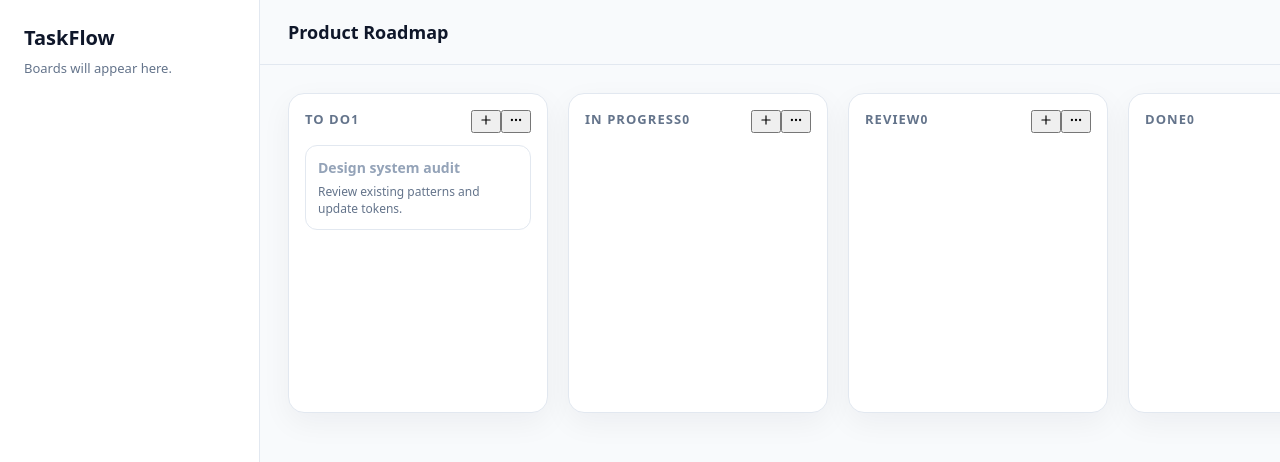
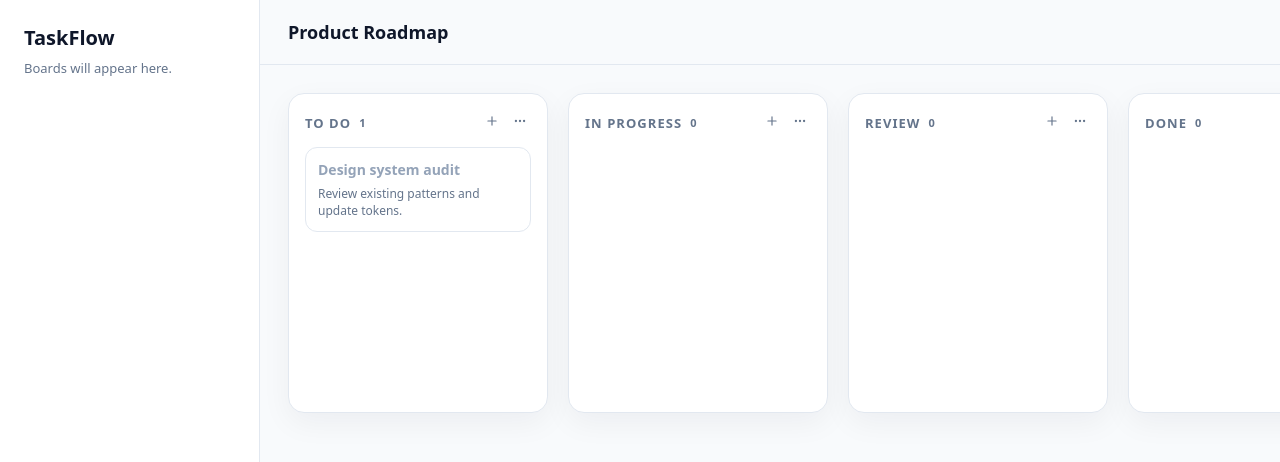
Before and after one commit to letsgokala/Kala-weather-app, a React (Vite) app: page / in a window 1280 px wide. Shown: the top 462 px of the page. Built offline with nearby package versions, Linux system fonts and the light colour scheme.

Commit message:
ui: add column actions

```diff
--- a/src/index.css
+++ b/src/index.css
@@ -81,16 +81,42 @@ body {
 .column-header {
   display: flex;
   justify-content: space-between;
-  font-weight: 600;
+  align-items: center;
   margin-bottom: 12px;
   font-size: 13px;
   letter-spacing: 0.08em;
   text-transform: uppercase;
 }
 
+.column-title {
+  display: flex;
+  align-items: center;
+  gap: 8px;
+  font-weight: 600;
+}
+
 .column-count {
-  font-size: 12px;
+  font-size: 11px;
   color: #64748b;
+}
+
+.column-actions {
+  display: flex;
+  gap: 6px;
+}
+
+.icon-button {
+  border: none;
+  background: transparent;
+  color: #64748b;
+  cursor: pointer;
+  padding: 4px;
+  border-radius: 6px;
+}
+
+.icon-button:hover {
+  background: #f1f5f9;
+  color: #0f172a;
 }
 
 .column-body {
```
